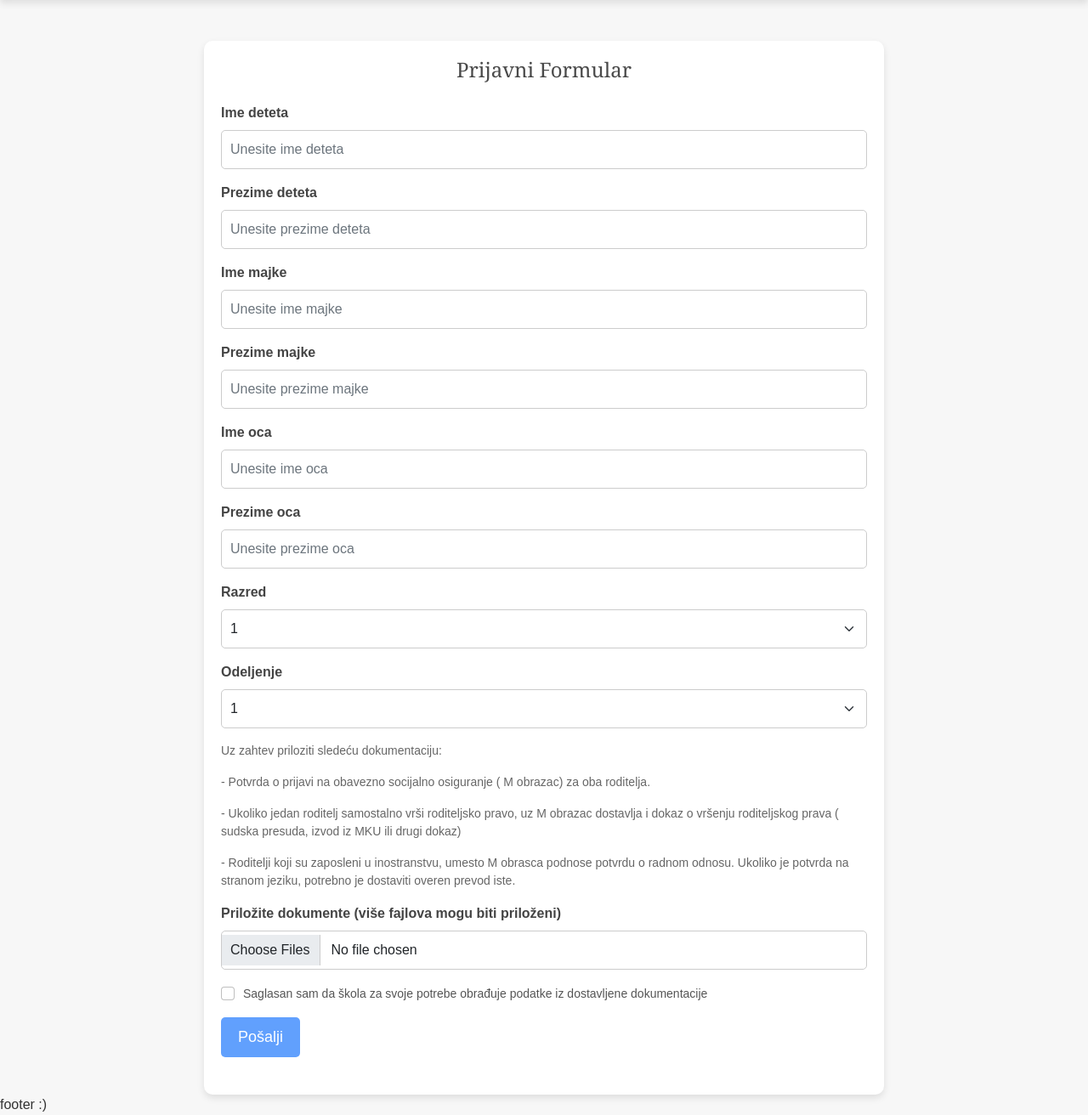
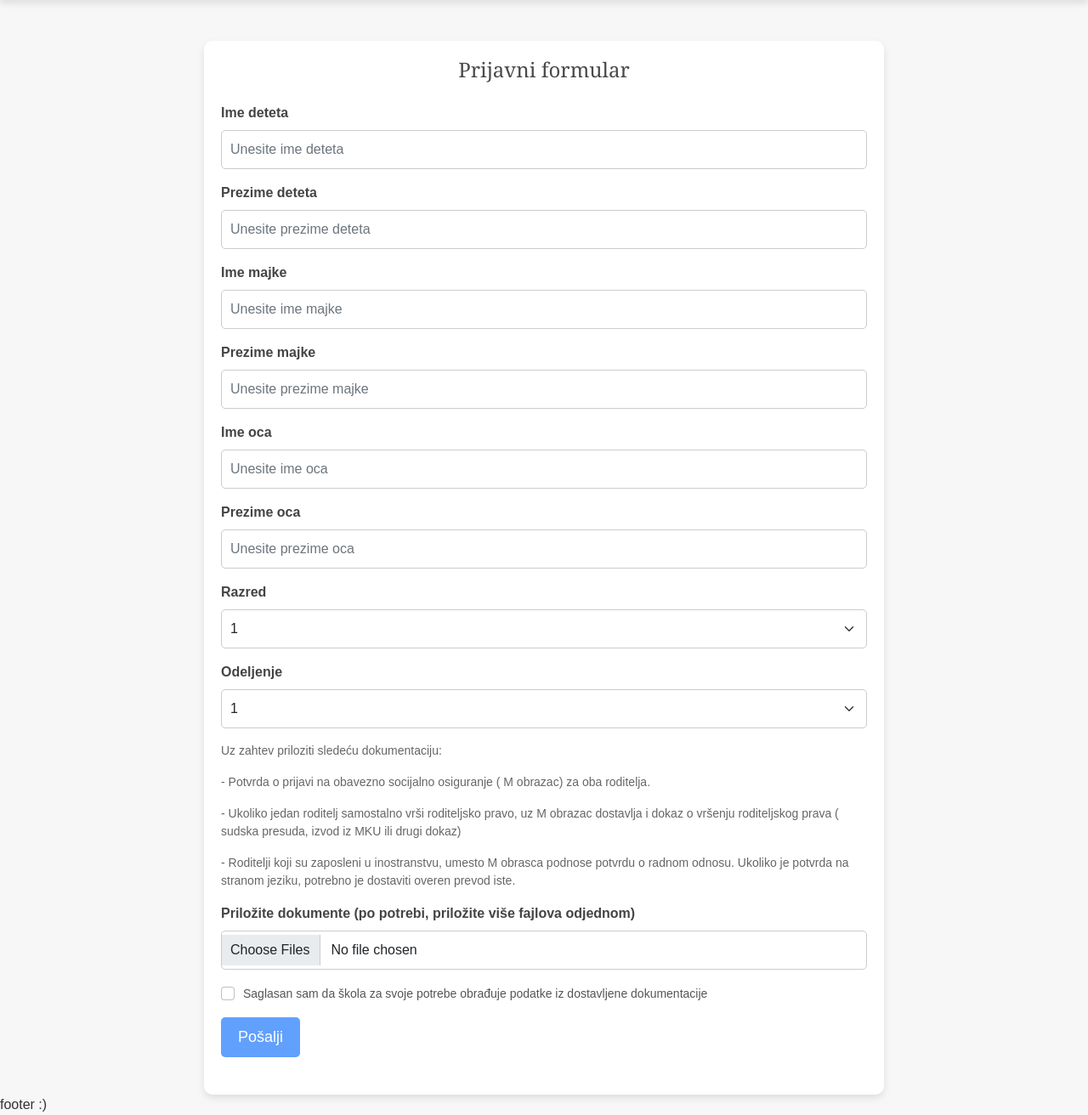
Before and after one commit to miiihaaas/Prijava, a Flask app: page / in a window 1280 px wide. Shown: the part 66-1378 px from the top of the page at 85% size. Run offline with Flask 3, Linux system fonts and the light colour scheme; parts of the project's set-up code (start-up, migrations or seed data) failed here and were passed over; some libraries are stand-ins or nearby versions.

Commit message:
string changed

```diff
--- a/prijava/form.py
+++ b/prijava/form.py
@@ -18,7 +18,7 @@ class ApplicationForm(FlaskForm):
                                 choices=[(str(i), str(i)) for i in range(1, 11)],
                                 validators=[DataRequired()])
 
-    documents = MultipleFileField ('Priložite dokumente (više fajlova mogu biti priloženi)', validators=[])
+    documents = MultipleFileField ('Priložite dokumente (po potrebi, priložite više fajlova odjednom)', validators=[])
 
     consent = BooleanField('Saglasan sam da škola za svoje potrebe obrađuje podatke iz dostavljene dokumentacije',
                             validators=[DataRequired()])
--- a/prijava/templates/application_form.html
+++ b/prijava/templates/application_form.html
@@ -2,7 +2,7 @@
 
 {% block content %}
 <div class="container mt-5">
-    <h2 class="text-center mb-4">Prijavni Formular</h2>
+    <h2 class="text-center mb-4">Prijavni formular</h2>
     <form method="POST" enctype="multipart/form-data">
         {{ form.hidden_tag() }}
 
```
